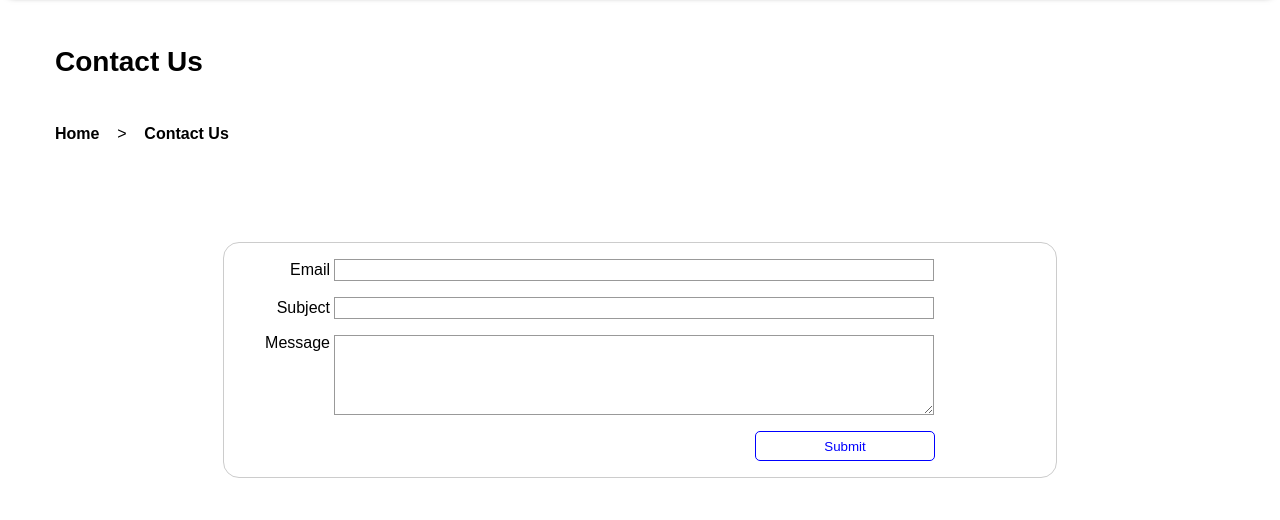
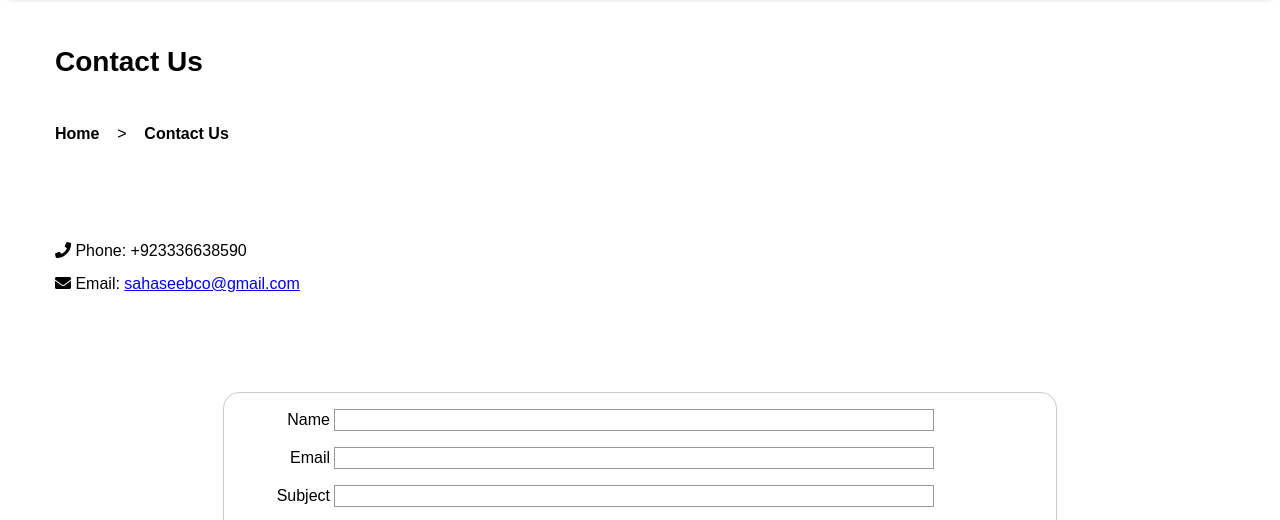
Before and after one commit to moazzammoriani/sahaseeb-and-co, a plain HTML site: page contact.html in a window 1280 px wide. Shown: the part 63-583 px from the top of the page. Drawn offline with Linux system fonts and the light colour scheme.

Commit message:
Update contact info

```diff
--- a/contact.html
+++ b/contact.html
@@ -37,10 +37,21 @@
             <strong>Home</strong> &nbsp;&nbsp; > &nbsp;&nbsp; <strong>Contact  Us</strong>
         </div>
     </section>
-    <section class="our-services">
+    <section class="contact-info">
+        <div class="container">
+              <i class="fa fa-phone" aria-hidden="true"></i>  Phone: +923336638590<br><br>
+            <i class="fa fa-envelope" aria-hidden="true"></i> Email: <a href="mailto:sahaseebco@gmail.com">sahaseebco@gmail.com</a>
+        </div>
+    </section>
+    <section class="form">
         <div class="container">
             <form action="https://formspree.io/f/{form_id}" method="post">
                 <ul>
+                    <li>
+                        <!--Name-->
+                        <label for="name">Name</label>
+                        <input name="name" id="email" type="text">
+                    </li>
                     <li>
                         <!--Email-->
                         <label for="email">Email</label>
```
